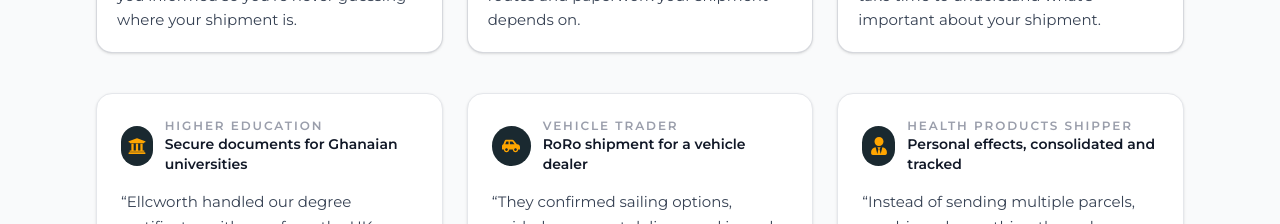
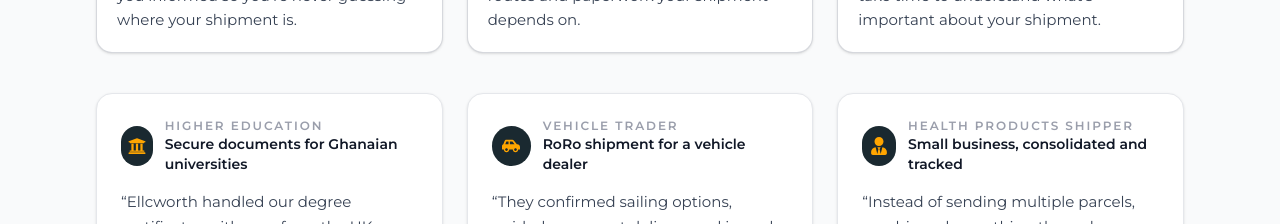
Before and after one commit to boatesj/ELX-Project, a React (Vite) app in the folder Frontend/: page / in a window 1280 px wide. Shown: the part 5180-5404 px from the top of the page. Built offline with nearby package versions, Linux system fonts and the light colour scheme; no server answers.

Commit message:
Frontend: further polish testimonials

```diff
--- a/Frontend/src/components/TrustStories.jsx
+++ b/Frontend/src/components/TrustStories.jsx
@@ -33,7 +33,7 @@ const testimonials = [
     id: 3,
     icon: <FaUserTie className="text-lg" />,
     label: "Health Products shipper",
-    title: "Personal effects, consolidated and tracked",
+    title: "Small business, consolidated and tracked",
     quote:
       "Instead of sending multiple parcels, we shipped everything through Ellcworth. They checked and consolidated our boxes, so we had one shipment, one bill and full visibility until delivery.",
     name: "Amma Asafo-Agyei",
```
